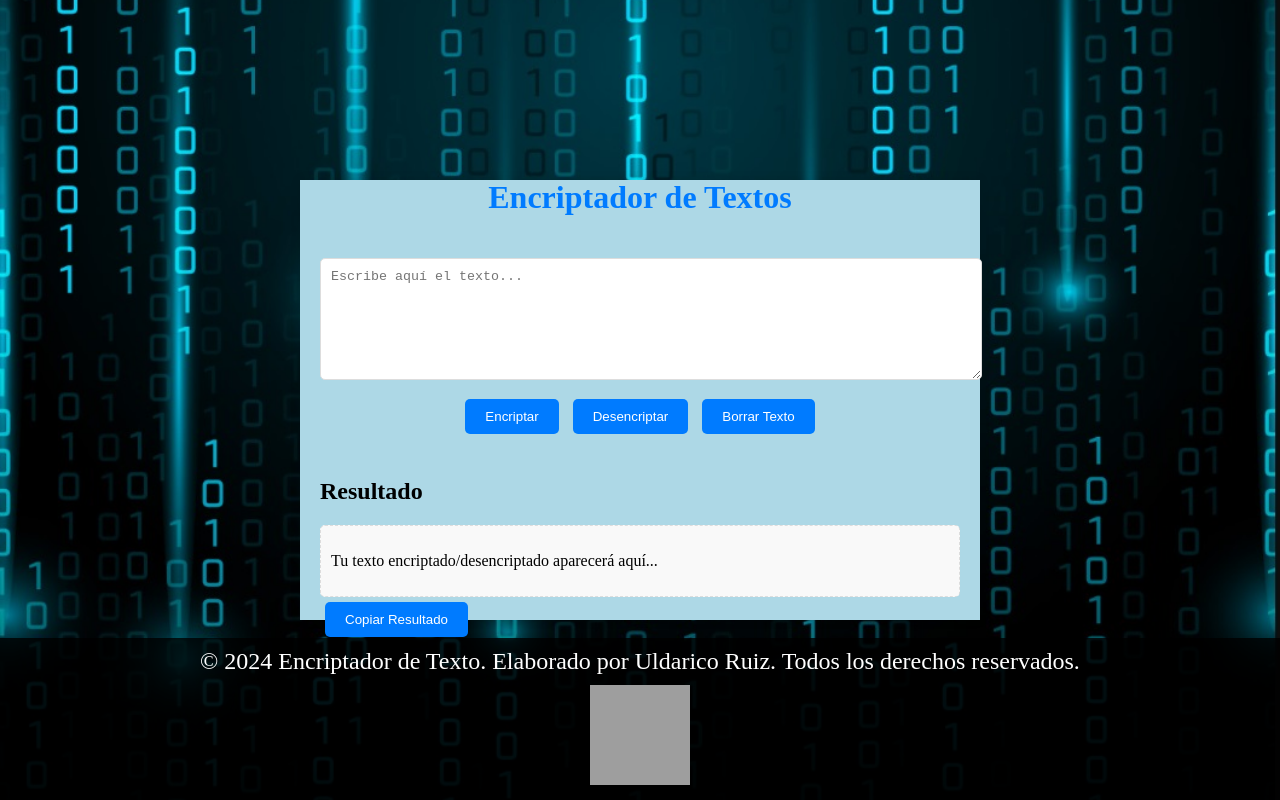
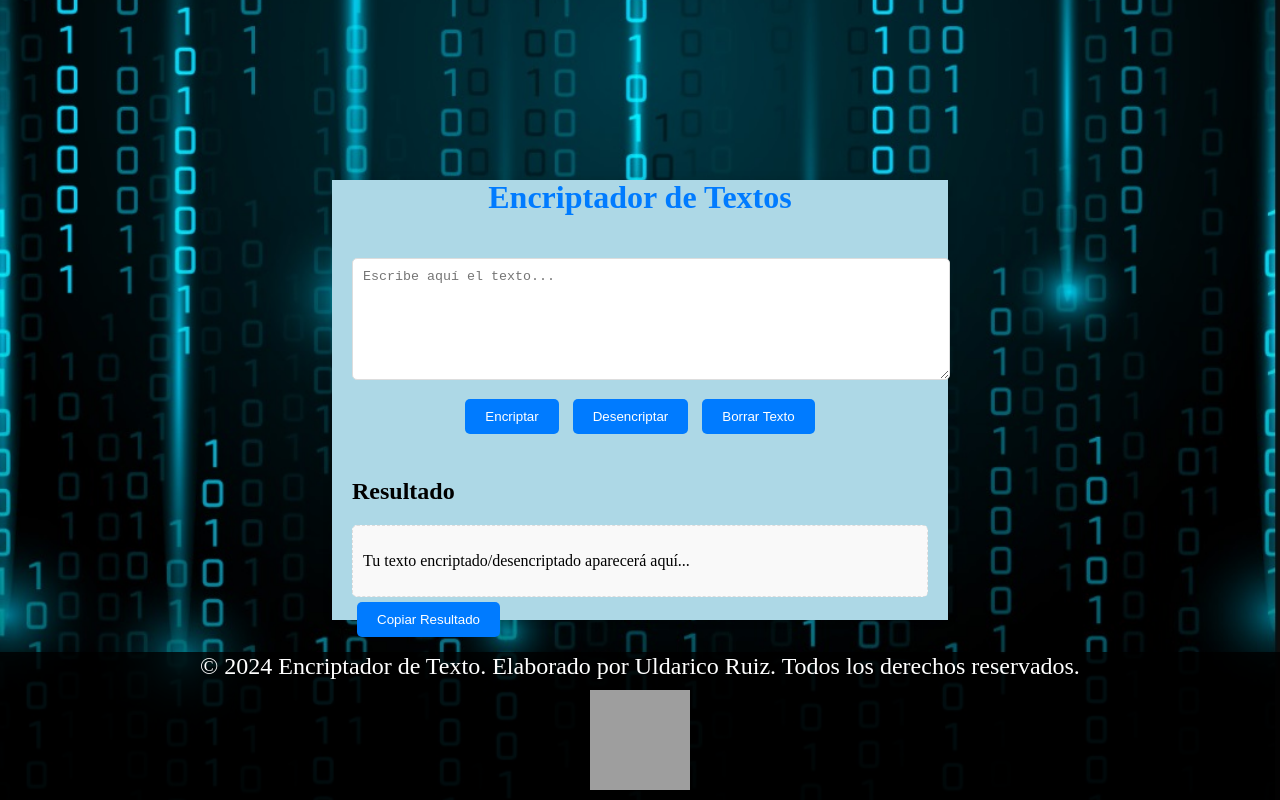
Before and after one commit to Josphe95/josphe95.github.io, a plain HTML site: page index.html in a window 1280 px wide. Drawn offline with Linux system fonts and the light colour scheme; grey boxes are pictures that could not be loaded.

Commit message:
cambio en css

```diff
--- a/style.css
+++ b/style.css
@@ -16,7 +16,7 @@ html {
 }
 
 .container {
-    width: 50%;
+    width: 45%;
     height: 50vh;
     max-width: none;
     margin: 0 auto;
@@ -80,7 +80,7 @@ footer {
     background-color: rgba(0, 0, 0, 0.8);
     color: #ffffff;
     text-align: center;
-    padding: 5px 0;
+    padding: 5px 10;
     font-size: 24px;
     position: fixed;
     bottom: 0;
@@ -88,5 +88,5 @@ footer {
     width: 100%;
 }
 footer p {
-    margin: 5px 0;
+    margin: 1px 0;
 }
```
